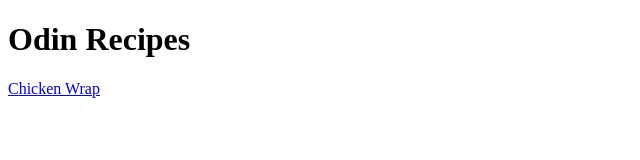
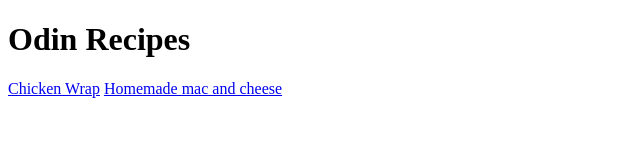
Before and after one commit to itsshalag/odin-recipes, a plain HTML site: page index.html in a window 1280 px wide. Shown: the whole page, without its empty margins (0-640 px from the left). Drawn offline with Linux system fonts and the light colour scheme.

Commit message:
fix restore lost macCheese file
restore from las commit

```diff
--- a/index.html
+++ b/index.html
@@ -9,5 +9,6 @@
 <body>
     <h1>Odin Recipes</h1>
         <a href="recipes/chickenWrap.html">Chicken Wrap</a>
+        <a href="recipes/macCheese.html">Homemade mac and cheese</a>
 </body>
 </html>
```
